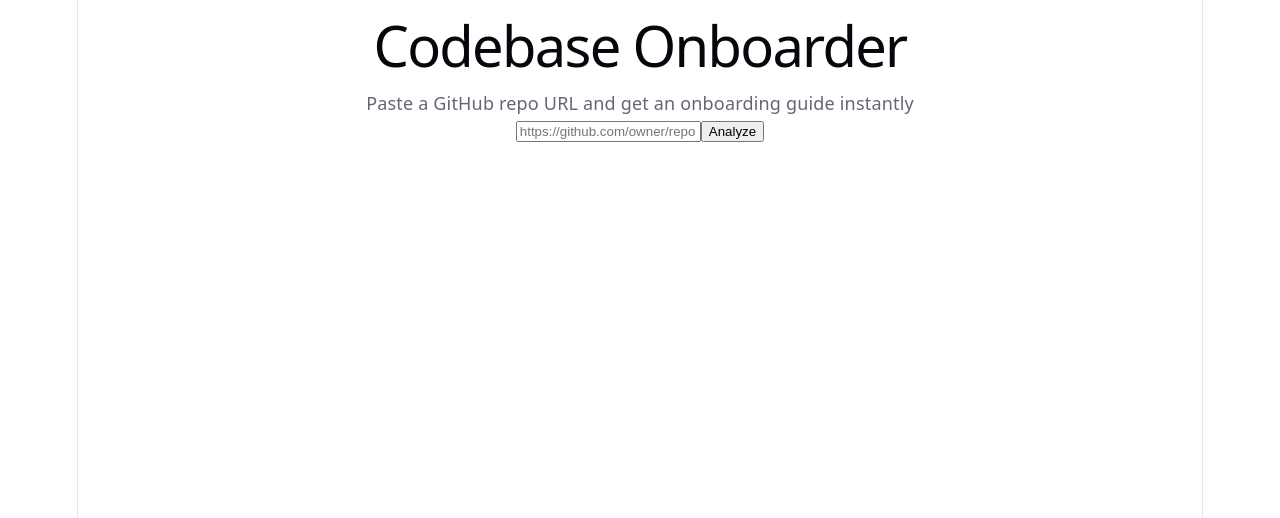
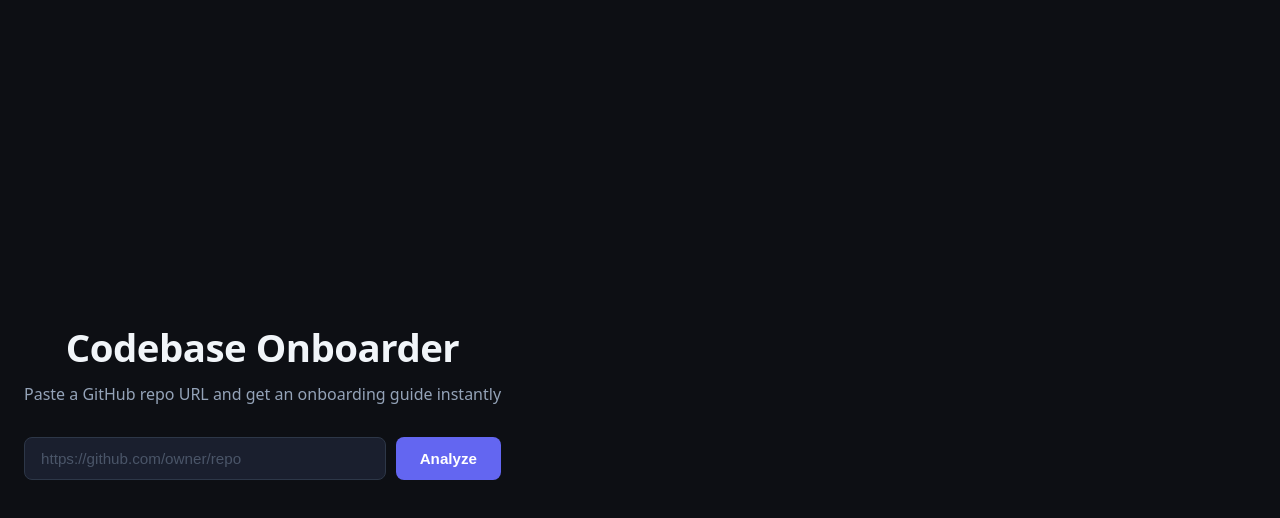
Before and after one commit to voidirl/codebase-onboarder, a React app in the folder frontend/: page / in a window 1280 px wide. Shown: the top 518 px of the page. Built offline with nearby package versions, Linux system fonts and the light colour scheme; the HTML template or start-up script is replaced by a standard one.

Commit message:
add frontend styles

```diff
--- a/frontend/src/App.css
+++ b/frontend/src/App.css
@@ -1,184 +1,237 @@
-.counter {
-  font-size: 16px;
-  padding: 5px 10px;
-  border-radius: 5px;
-  color: var(--accent);
-  background: var(--accent-bg);
-  border: 2px solid transparent;
-  transition: border-color 0.3s;
-  margin-bottom: 24px;
+/* Reset & base */
+*, *::before, *::after { box-sizing: border-box; margin: 0; padding: 0; }
 
-  &:hover {
-    border-color: var(--accent-border);
-  }
-  &:focus-visible {
-    outline: 2px solid var(--accent);
-    outline-offset: 2px;
-  }
+body {
+  font-family: system-ui, 'Segoe UI', Roboto, sans-serif;
+  background: #0d0f14;
+  color: #e2e8f0;
+  min-height: 100vh;
 }
 
-.hero {
-  position: relative;
-
-  .base,
-  .framework,
-  .vite {
-    inset-inline: 0;
-    margin: 0 auto;
+#root {
+  width: 100%;
+  min-height: 100vh;
 }
 
-  .base {
-    width: 170px;
-    position: relative;
-    z-index: 0;
+/* Input screen */
+.container {
+  display: flex;
+  flex-direction: column;
+  align-items: center;
+  justify-content: center;
+  min-height: 100vh;
+  padding: 24px;
 }
 
-  .framework,
-  .vite {
-    position: absolute;
+h1 {
+  font-size: 2.4rem;
+  font-weight: 700;
+  color: #f1f5f9;
+  margin-bottom: 10px;
+  letter-spacing: -0.5px;
 }
 
-  .framework {
-    z-index: 1;
-    top: 34px;
-    height: 28px;
-    transform: perspective(2000px) rotateZ(300deg) rotateX(44deg) rotateY(39deg)
-      scale(1.4);
+.subtitle {
+  color: #94a3b8;
+  font-size: 1rem;
+  margin-bottom: 32px;
 }
 
-  .vite {
-    z-index: 0;
-    top: 107px;
-    height: 26px;
-    width: auto;
-    transform: perspective(2000px) rotateZ(300deg) rotateX(40deg) rotateY(39deg)
-      scale(0.8);
-  }
+.input-row {
+  display: flex;
+  gap: 10px;
+  width: 100%;
+  max-width: 600px;
 }
 
-#center {
+.url-input {
+  flex: 1;
+  padding: 12px 16px;
+  border-radius: 8px;
+  border: 1px solid #2d3748;
+  background: #1a1f2e;
+  color: #f1f5f9;
+  font-size: 0.95rem;
+  outline: none;
+  transition: border-color 0.2s;
+}
+
+.url-input:focus { border-color: #6366f1; }
+.url-input::placeholder { color: #4a5568; }
+.url-input:disabled { opacity: 0.5; }
+
+.analyze-btn {
+  padding: 12px 24px;
+  border-radius: 8px;
+  border: none;
+  background: #6366f1;
+  color: #fff;
+  font-size: 0.95rem;
+  font-weight: 600;
+  cursor: pointer;
+  transition: background 0.2s, opacity 0.2s;
+}
+
+.analyze-btn:hover { background: #4f46e5; }
+.analyze-btn:disabled { opacity: 0.5; cursor: not-allowed; }
+
+.error {
+  margin-top: 16px;
+  color: #f87171;
+  font-size: 0.9rem;
+}
+
+/* Result screen */
+.result-layout {
+  flex-direction: row;
+  align-items: stretch;
+  justify-content: flex-start;
+  padding: 0;
+  min-height: 100vh;
+  gap: 0;
+}
+
+/* Doc panel(left) */
+.doc-panel {
+  flex: 1;
   display: flex;
   flex-direction: column;
-  gap: 25px;
-  place-content: center;
-  place-items: center;
-  flex-grow: 1;
-
-  @media (max-width: 1024px) {
-    padding: 32px 20px 24px;
-    gap: 18px;
-  }
+  border-right: 1px solid #1e2535;
+  overflow: hidden;
 }
 
-#next-steps {
+.panel-header {
   display: flex;
-  border-top: 1px solid var(--border);
-  text-align: left;
-
-  & > div {
-    flex: 1 1 0;
-    padding: 32px;
-    @media (max-width: 1024px) {
-      padding: 24px 20px;
-    }
+  align-items: center;
+  justify-content: space-between;
+  padding: 16px 20px;
+  border-bottom: 1px solid #1e2535;
+  background: #111420;
 }
 
-  .icon {
-    margin-bottom: 16px;
-    width: 22px;
-    height: 22px;
+.repo-id {
+  font-size: 0.9rem;
+  font-weight: 600;
+  color: #a5b4fc;
 }
 
-  @media (max-width: 1024px) {
-    flex-direction: column;
-    text-align: center;
-  }
+.back-btn {
+  background: none;
+  border: 1px solid #2d3748;
+  color: #94a3b8;
+  padding: 6px 12px;
+  border-radius: 6px;
+  font-size: 0.85rem;
+  cursor: pointer;
+  transition: border-color 0.2s, color 0.2s;
 }
 
-#docs {
-  border-right: 1px solid var(--border);
+.back-btn:hover { border-color: #6366f1; color: #a5b4fc; }
 
-  @media (max-width: 1024px) {
-    border-right: none;
-    border-bottom: 1px solid var(--border);
-  }
+.onboarding-doc {
+  flex: 1;
+  overflow-y: auto;
+  padding: 24px;
+  font-size: 0.9rem;
+  line-height: 1.7;
+  white-space: pre-wrap;
+  color: #cbd5e1;
+  background: #0d0f14;
 }
 
-#next-steps ul {
-  list-style: none;
-  padding: 0;
+/* Chat panel (right)*/
+.chat-panel {
+  width: 400px;
+  display: flex;
+  flex-direction: column;
+  background: #111420;
+}
+
+.chat-header {
+  padding: 16px 20px;
+  font-size: 0.9rem;
+  font-weight: 600;
+  color: #f1f5f9;
+  border-bottom: 1px solid #1e2535;
+}
+
+.chat-messages {
+  flex: 1;
+  overflow-y: auto;
+  padding: 16px;
+  display: flex;
+  flex-direction: column;
+  gap: 12px;
+}
+
+.chat-empty {
+  color: #4a5568;
+  font-size: 0.9rem;
+  text-align: center;
+  margin-top: 40px;
+}
+
+.chat-msg {
+  display: flex;
+  flex-direction: column;
+  gap: 4px;
+}
+
+.msg-label {
+  font-size: 0.75rem;
+  font-weight: 600;
+  text-transform: uppercase;
+  letter-spacing: 0.5px;
+}
+
+.chat-msg.user .msg-label { color: #6366f1; }
+.chat-msg.assistant .msg-label { color: #10b981; }
+
+.chat-msg p {
+  font-size: 0.9rem;
+  line-height: 1.6;
+  color: #cbd5e1;
+  background: #1a1f2e;
+  padding: 10px 14px;
+  border-radius: 8px;
+}
+
+.chat-msg.user p { background: #1e1b4b; }
+
+.chat-input-row {
   display: flex;
   gap: 8px;
-  margin: 32px 0 0;
-
-  .logo {
-    height: 18px;
+  padding: 16px;
+  border-top: 1px solid #1e2535;
 }
 
-  a {
-    color: var(--text-h);
-    font-size: 16px;
-    border-radius: 6px;
-    background: var(--social-bg);
-    display: flex;
-    padding: 6px 12px;
-    align-items: center;
-    gap: 8px;
-    text-decoration: none;
-    transition: box-shadow 0.3s;
-
-    &:hover {
-      box-shadow: var(--shadow);
-    }
-    .button-icon {
-      height: 18px;
-      width: 18px;
-    }
+.chat-input {
+  flex: 1;
+  padding: 10px 14px;
+  border-radius: 8px;
+  border: 1px solid #2d3748;
+  background: #1a1f2e;
+  color: #f1f5f9;
+  font-size: 0.9rem;
+  outline: none;
+  transition: border-color 0.2s;
 }
 
-  @media (max-width: 1024px) {
-    margin-top: 20px;
-    flex-wrap: wrap;
-    justify-content: center;
+.chat-input:focus { border-color: #6366f1; }
+.chat-input::placeholder { color: #4a5568; }
+.chat-input:disabled { opacity: 0.5; }
 
-    li {
-      flex: 1 1 calc(50% - 8px);
+.send-btn {
+  padding: 10px 18px;
+  border-radius: 8px;
+  border: none;
+  background: #6366f1;
+  color: #fff;
+  font-size: 0.9rem;
+  font-weight: 600;
+  cursor: pointer;
+  transition: background 0.2s, opacity 0.2s;
 }
 
-    a {
-      width: 100%;
-      justify-content: center;
-      box-sizing: border-box;
-    }
-  }
-}
-
-#spacer {
-  height: 88px;
-  border-top: 1px solid var(--border);
-  @media (max-width: 1024px) {
-    height: 48px;
-  }
-}
-
-.ticks {
-  position: relative;
-  width: 100%;
-
-  &::before,
-  &::after {
-    content: '';
-    position: absolute;
-    top: -4.5px;
-    border: 5px solid transparent;
-  }
-
-  &::before {
-    left: 0;
-    border-left-color: var(--border);
-  }
-  &::after {
-    right: 0;
-    border-right-color: var(--border);
-  }
-}
+.send-btn:hover { background: #4f46e5; }
+.send-btn:disabled { opacity: 0.5; cursor: not-allowed; }
--- a/frontend/src/index.css
+++ b/frontend/src/index.css
@@ -1,111 +1,12 @@
-:root {
-  --text: #6b6375;
-  --text-h: #08060d;
-  --bg: #fff;
-  --border: #e5e4e7;
-  --code-bg: #f4f3ec;
-  --accent: #aa3bff;
-  --accent-bg: rgba(170, 59, 255, 0.1);
-  --accent-border: rgba(170, 59, 255, 0.5);
-  --social-bg: rgba(244, 243, 236, 0.5);
-  --shadow:
-    rgba(0, 0, 0, 0.1) 0 10px 15px -3px, rgba(0, 0, 0, 0.05) 0 4px 6px -2px;
-
-  --sans: system-ui, 'Segoe UI', Roboto, sans-serif;
-  --heading: system-ui, 'Segoe UI', Roboto, sans-serif;
-  --mono: ui-monospace, Consolas, monospace;
-
-  font: 18px/145% var(--sans);
-  letter-spacing: 0.18px;
-  color-scheme: light dark;
-  color: var(--text);
-  background: var(--bg);
-  font-synthesis: none;
-  text-rendering: optimizeLegibility;
-  -webkit-font-smoothing: antialiased;
-  -moz-osx-font-smoothing: grayscale;
-
-  @media (max-width: 1024px) {
-    font-size: 16px;
-  }
-}
-
-@media (prefers-color-scheme: dark) {
-  :root {
-    --text: #9ca3af;
-    --text-h: #f3f4f6;
-    --bg: #16171d;
-    --border: #2e303a;
-    --code-bg: #1f2028;
-    --accent: #c084fc;
-    --accent-bg: rgba(192, 132, 252, 0.15);
-    --accent-border: rgba(192, 132, 252, 0.5);
-    --social-bg: rgba(47, 48, 58, 0.5);
-    --shadow:
-      rgba(0, 0, 0, 0.4) 0 10px 15px -3px, rgba(0, 0, 0, 0.25) 0 4px 6px -2px;
-  }
-
-  #social .button-icon {
-    filter: invert(1) brightness(2);
-  }
-}
+*, *::before, *::after { box-sizing: border-box; margin: 0; padding: 0; }
 
 body {
   margin: 0;
+  background: #0d0f14;
 }
 
 #root {
-  width: 1126px;
-  max-width: 100%;
-  margin: 0 auto;
-  text-align: center;
-  border-inline: 1px solid var(--border);
-  min-height: 100svh;
+  width: 100%;
+  min-height: 100vh;
   display: flex;
-  flex-direction: column;
-  box-sizing: border-box;
 }
-
-h1,
-h2 {
-  font-family: var(--heading);
-  font-weight: 500;
-  color: var(--text-h);
-}
-
-h1 {
-  font-size: 56px;
-  letter-spacing: -1.68px;
-  margin: 32px 0;
-  @media (max-width: 1024px) {
-    font-size: 36px;
-    margin: 20px 0;
-  }
-}
-h2 {
-  font-size: 24px;
-  line-height: 118%;
-  letter-spacing: -0.24px;
-  margin: 0 0 8px;
-  @media (max-width: 1024px) {
-    font-size: 20px;
-  }
-}
-p {
-  margin: 0;
-}
-
-code,
-.counter {
-  font-family: var(--mono);
-  display: inline-flex;
-  border-radius: 4px;
-  color: var(--text-h);
-}
-
-code {
-  font-size: 15px;
-  line-height: 135%;
-  padding: 4px 8px;
-  background: var(--code-bg);
-}
```
Lines whose indentation alone changed are shown as unchanged.
